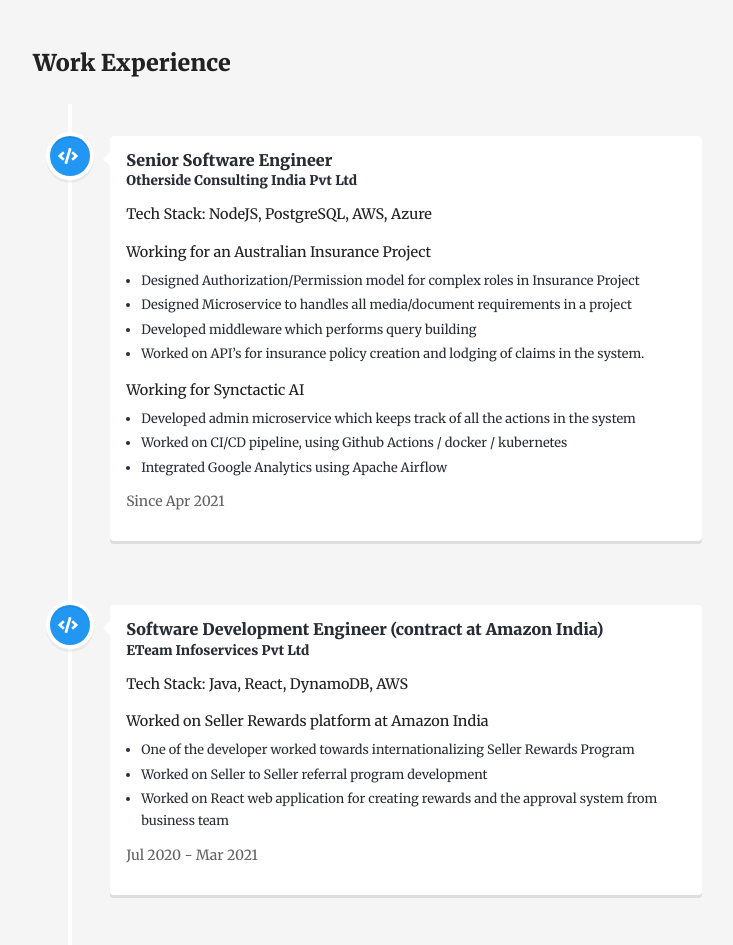
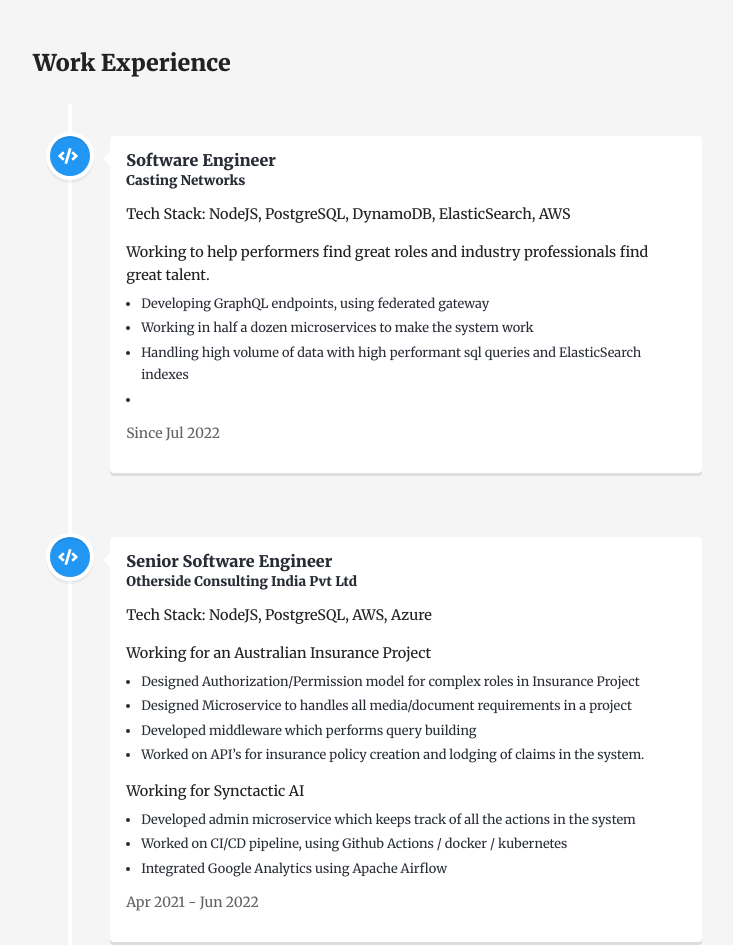
Before and after one commit to vinkrish/vinkrish.github.io, a Gatsby site: page / in a window 1280 px wide. Shown: the part 820-1765 px from the top of the page, without its empty margins (264-997 px from the left). Built offline with nearby package versions, Linux system fonts and the light colour scheme; Gatsby itself is replaced by a stand-in of ours; some packages are replaced by stand-ins of ours.

Commit message:
updating current work

```diff
--- a/src/pages/index.js
+++ b/src/pages/index.js
@@ -45,9 +45,28 @@
         </VerticalTimeline>
         <h3>Work Experience</h3>
         <VerticalTimeline layout="1-column">
+        <VerticalTimelineElement
+            className="vertical-timeline-element--work"
+            date="Since Jul 2022"
+            iconStyle={{ background: 'rgb(33, 150, 243)', color: '#fff' }}
+            icon={<FontAwesomeIcon icon={faCode} />}
+          >
+            <h4 className="timeline-header">Software Engineer</h4>
+            <h5 className="timeline-header">Casting Networks</h5>
+            <p id="p-head">Tech Stack: NodeJS, PostgreSQL, DynamoDB, ElasticSearch, AWS</p>
+            <div>
+              <p id="p-head">Working to help performers find great roles and industry professionals find great talent.</p>
+              <ul className="timeline-ul">
+                <li>Developing GraphQL endpoints, using federated gateway</li>
+                <li>Working in half a dozen microservices to make the system work</li>
+                <li>Handling high volume of data with high performant sql queries and ElasticSearch indexes</li>
+                <li></li>
+              </ul>
+            </div>
+          </VerticalTimelineElement>
           <VerticalTimelineElement
             className="vertical-timeline-element--work"
-            date="Since Apr 2021"
+            date="Apr 2021 - Jun 2022"
             iconStyle={{ background: 'rgb(33, 150, 243)', color: '#fff' }}
             icon={<FontAwesomeIcon icon={faCode} />}
           >
```
